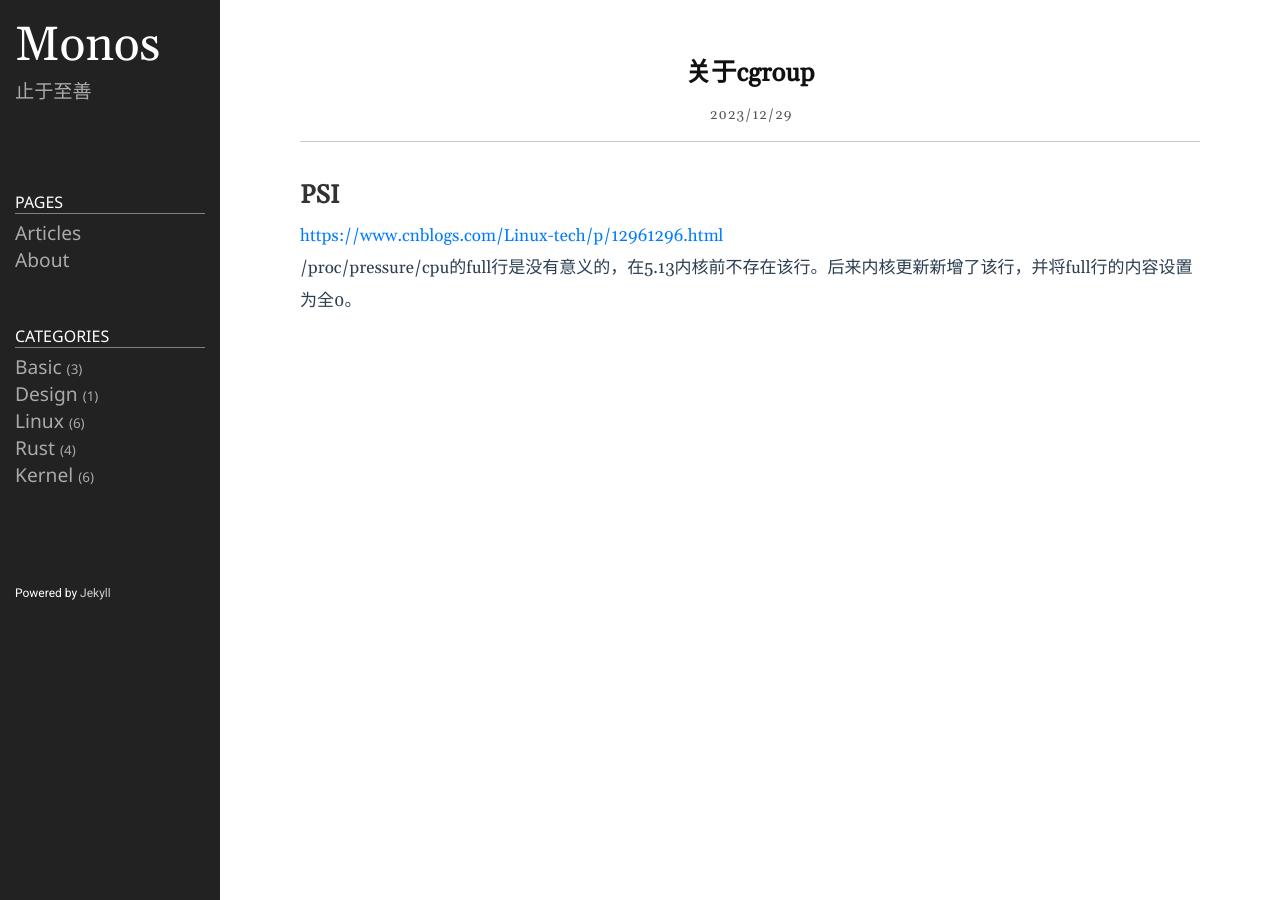
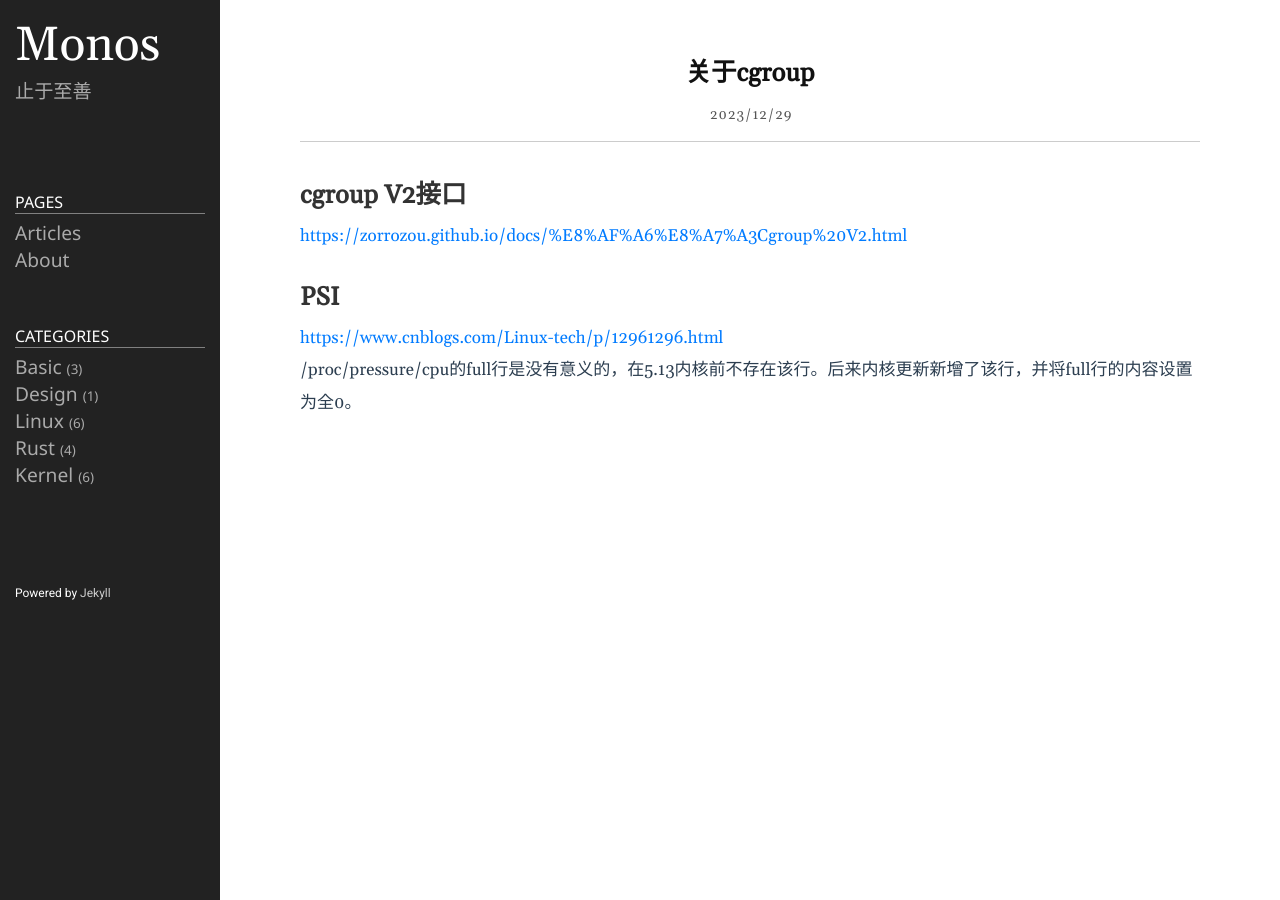
Before and after one commit to lclgo/lclgo.github.io, a Jekyll site: the page built from _posts/kernel/2023-12-29-cgroup.md, in a window 1280 px wide. Built offline with Jekyll 4.4.1, drawn with Linux system fonts in a browser that asks for light colours.

Commit message:
udpate cgroup

```diff
--- a/_posts/kernel/2023-12-29-cgroup.md
+++ b/_posts/kernel/2023-12-29-cgroup.md
@@ -5,6 +5,10 @@ category: kernel
 title: "关于cgroup"
 ---
 
+## cgroup V2接口
+
+<https://zorrozou.github.io/docs/%E8%AF%A6%E8%A7%A3Cgroup%20V2.html>
+
 ## PSI
 
 <https://www.cnblogs.com/Linux-tech/p/12961296.html>
```
